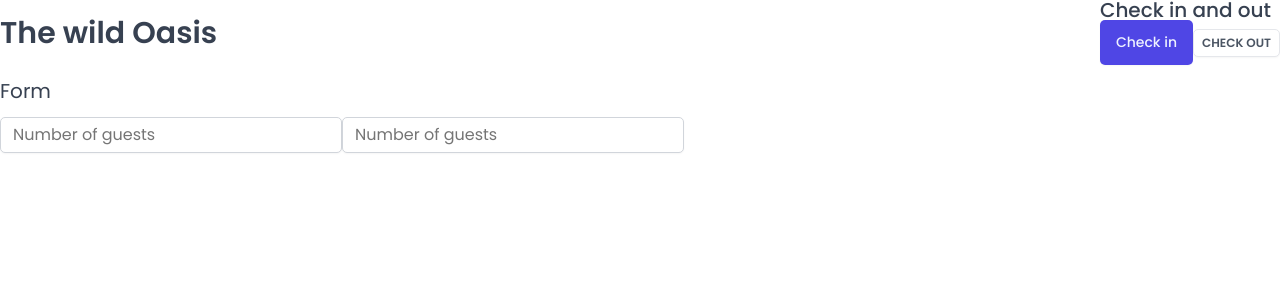
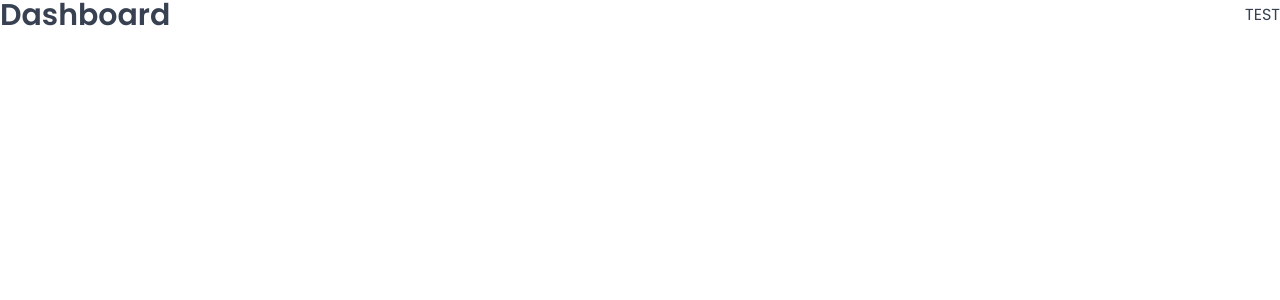
Before and after one commit to Thejas027/ReactJS-Projects, a React (Vite) app in the folder the-wild-oasis/: page /dashboard in a window 1280 px wide. Shown: the top 300 px of the page. Built offline with nearby package versions, Linux system fonts and the light colour scheme; a web font is replaced by a local one.

Commit message:
setupped the routes for the project using react router dom

```diff
--- a/the-wild-oasis/package.json
+++ b/the-wild-oasis/package.json
@@ -12,6 +12,7 @@
   "dependencies": {
     "react": "^18.2.0",
     "react-dom": "^18.2.0",
+    "react-router-dom": "^6.26.2",
     "styled-components": "^6.1.13"
   },
   "devDependencies": {
--- a/the-wild-oasis/src/App.jsx
+++ b/the-wild-oasis/src/App.jsx
@@ -1,33 +1,33 @@
+import { BrowserRouter, Navigate, Route, Routes } from "react-router-dom";
+
 import GlobalStyles from "./styles/GlobalStyles";
-import Button from "./ui/Button";
-import Input from "./ui/Input";
-import Heading from "./ui/Headings";
-import Row from "./ui/Row";
+
+import Dashboard from "./pages/Dashboard";
+import Bookings from "./pages/Bookings";
+import Cabins from "./pages/Cabins";
+import User from "./pages/Users";
+import Settings from "./pages/Settings";
+import Account from "./pages/Account";
+import Login from "./pages/Login";
+import PageNotFound from "./pages/PageNotFound";
 
 function App() {
   return (
     <>
       <GlobalStyles />
-      <Row>
-        <Row type="horizontal">
-          <Heading as="h1">The wild Oasis</Heading>
-          <div>
-            <Heading as="h2">Check in and out </Heading>
-            <Button>Check in</Button>
-            <Button variation="secondary" size="small">
-              Check out
-            </Button>
-          </div>
-        </Row>
-
-        <Row>
-          <Heading as="h3">Form</Heading>
-          <form type="vertical">
-            <Input type="number" placeholder="Number of guests" />
-            <Input type="number" placeholder="Number of guests" />
-          </form>
-        </Row>
-      </Row>
+      <BrowserRouter>
+        <Routes>
+          <Route index element={<Navigate replace to="dashboard" />} />
+          <Route path="dashboard" element={<Dashboard />} />
+          <Route path="bookings" element={<Bookings />} />
+          <Route path="cabins" element={<Cabins />} />
+          <Route path="users" element={<User />} />
+          <Route path="settings" element={<Settings />} />
+          <Route path="account" element={<Account />} />
+          <Route path="login" element={<Login />} />
+          <Route path="*" element={<PageNotFound />} />
+        </Routes>
+      </BrowserRouter>
     </>
   );
 }
--- a/the-wild-oasis/src/pages/Account.jsx
+++ b/the-wild-oasis/src/pages/Account.jsx
@@ -1,4 +1,4 @@
-import Heading from "../ui/Heading";
+import Heading from "../ui/Headings";
 import Row from "../ui/Row";
 
 function Account() {
--- a/the-wild-oasis/src/pages/Bookings.jsx
+++ b/the-wild-oasis/src/pages/Bookings.jsx
@@ -1,4 +1,4 @@
-import Heading from "../ui/Heading";
+import Heading from "../ui/Headings";
 import Row from "../ui/Row";
 
 function Bookings() {
--- a/the-wild-oasis/src/pages/Cabins.jsx
+++ b/the-wild-oasis/src/pages/Cabins.jsx
@@ -1,4 +1,4 @@
-import Heading from "../ui/Heading";
+import Heading from "../ui/Headings";
 import Row from "../ui/Row";
 
 function Cabins() {
--- a/the-wild-oasis/src/pages/Dashboard.jsx
+++ b/the-wild-oasis/src/pages/Dashboard.jsx
@@ -1,4 +1,4 @@
-import Heading from "../ui/Heading";
+import Heading from "../ui/Headings";
 import Row from "../ui/Row";
 
 function Dashboard() {
--- a/the-wild-oasis/src/pages/PageNotFound.jsx
+++ b/the-wild-oasis/src/pages/PageNotFound.jsx
@@ -1,7 +1,7 @@
 import styled from "styled-components";
 
 import { useMoveBack } from "../hooks/useMoveBack";
-import Heading from "../ui/Heading";
+import Heading from "../ui/Headings";
 
 const StyledPageNotFound = styled.main`
   height: 100vh;
--- a/the-wild-oasis/src/pages/Settings.jsx
+++ b/the-wild-oasis/src/pages/Settings.jsx
@@ -1,4 +1,4 @@
-import Heading from "../ui/Heading";
+import Heading from "../ui/Headings";
 
 function Settings() {
   return <Heading as="h1">Update hotel settings</Heading>;
--- a/the-wild-oasis/src/pages/Users.jsx
+++ b/the-wild-oasis/src/pages/Users.jsx
@@ -1,4 +1,4 @@
-import Heading from "../ui/Heading";
+import Heading from "../ui/Headings";
 
 function NewUsers() {
   return <Heading as="h1">Create a new user</Heading>;
```
Also changed, not shown: 1 other file (tests, documents, lock files or other folders).
